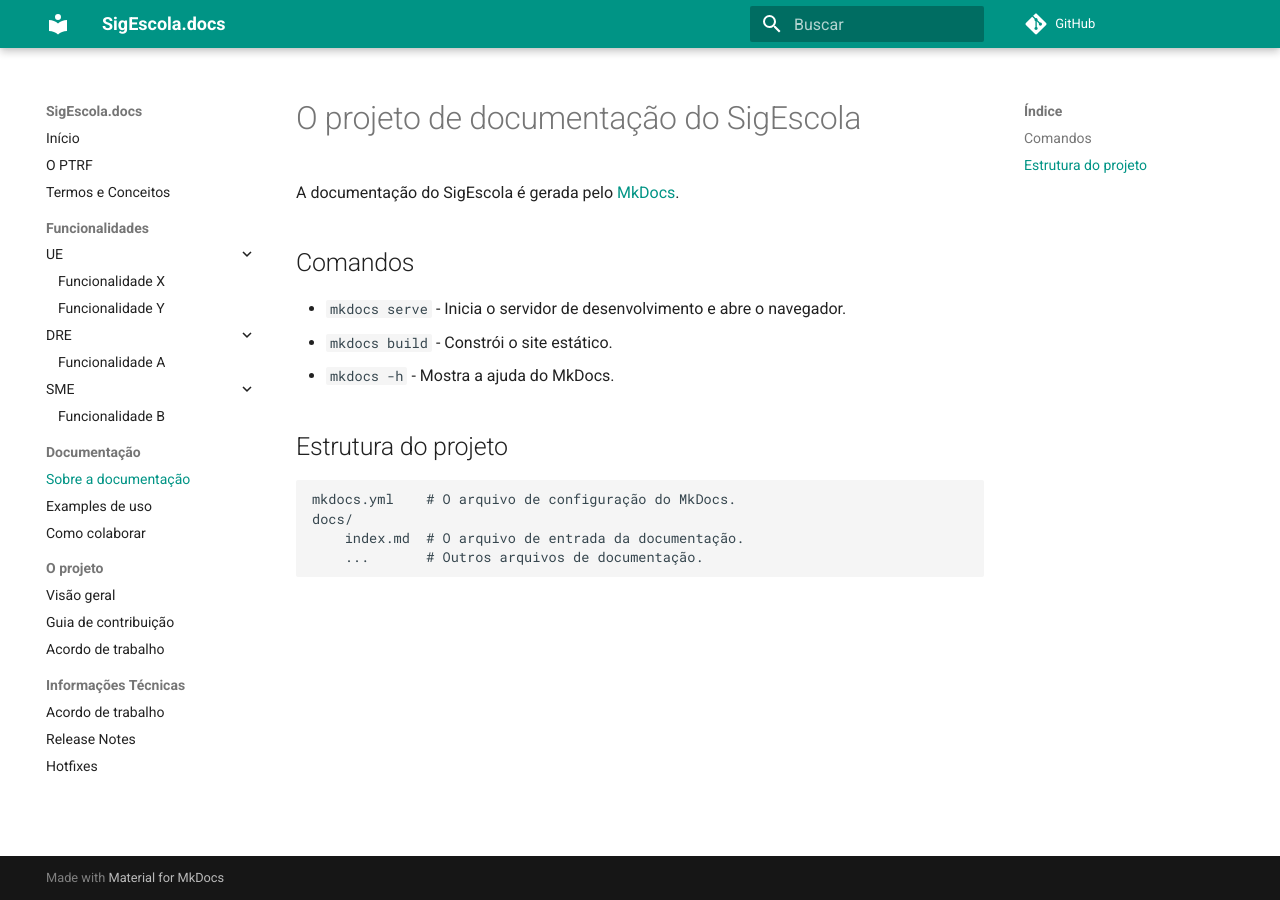
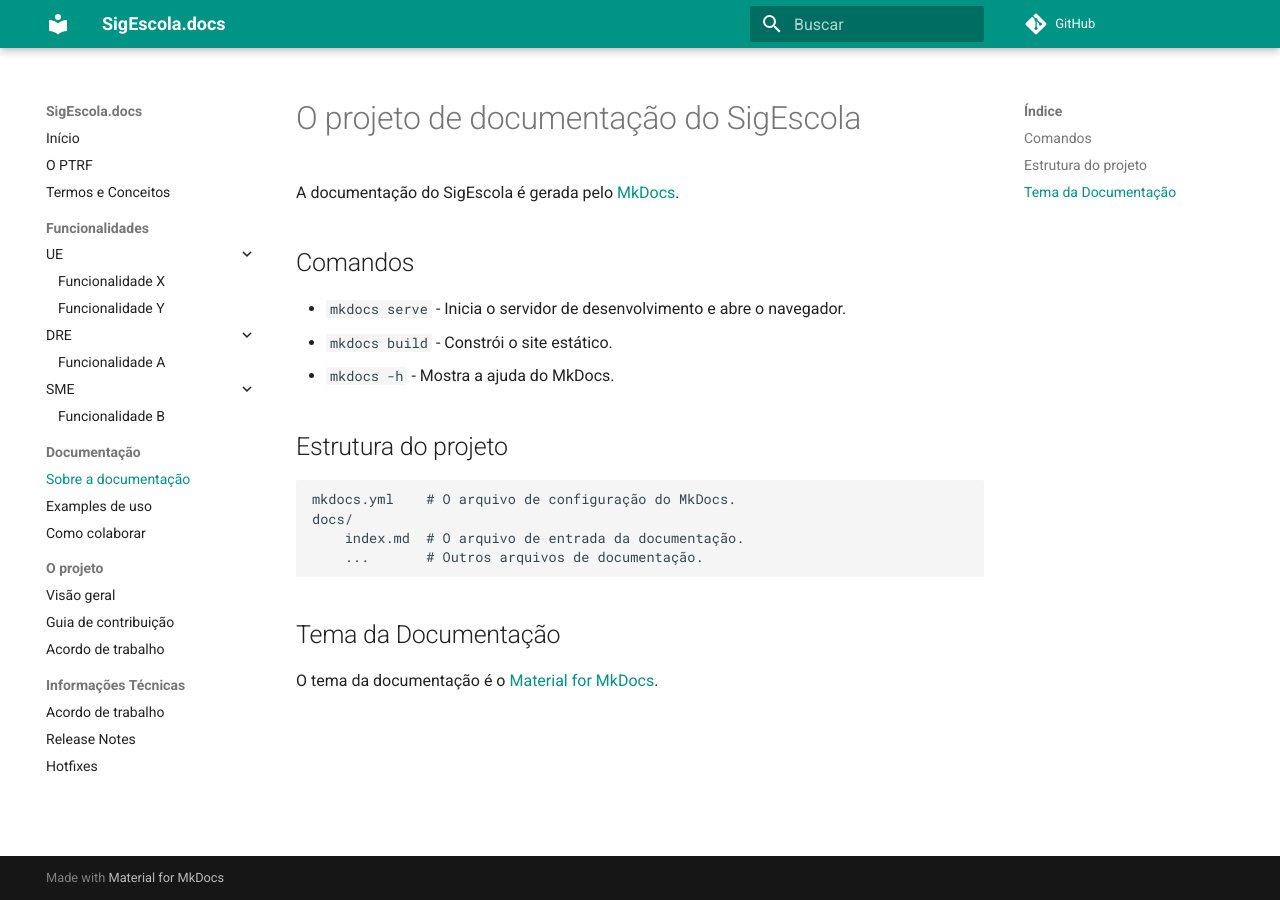
Before and after one commit to prefeiturasp/SME-PTRF-Docs, an MkDocs documentation site: the page built from docs/sigescola_docs/docs_project.md, in a window 1280 px wide. Built offline with MkDocs 1.6.1 and Material for MkDocs 9.7.7, drawn with Linux system fonts in a browser that asks for light colours; comment, search, counter and statistics services are not loaded.

Commit message:
docs(91464): Inclui informações sobre o tema.

```diff
--- a/docs/sigescola_docs/docs_project.md
+++ b/docs/sigescola_docs/docs_project.md
@@ -14,3 +14,6 @@ A documentação do SigEscola é gerada pelo [MkDocs](https://www.mkdocs.org/).
     docs/
         index.md  # O arquivo de entrada da documentação.
         ...       # Outros arquivos de documentação.
+
+## Tema da Documentação
+O tema da documentação é o [Material for MkDocs](https://squidfunk.github.io/mkdocs-material/).
```
